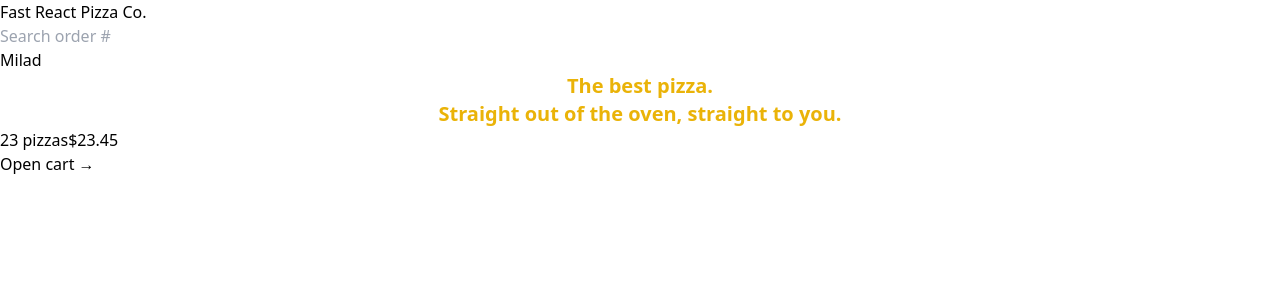
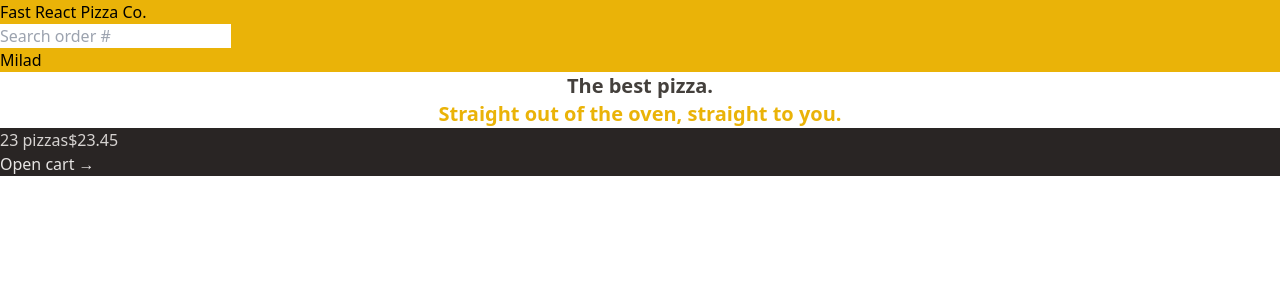
Before and after one commit to JS-Mechanic/Rapid-Za, a React (Vite) app: page / in a window 1280 px wide. Shown: the top 300 px of the page. Built offline with nearby package versions, Linux system fonts and the light colour scheme.

Commit message:
Working with colors

```diff
--- a/src/features/cart/CartOverview.jsx
+++ b/src/features/cart/CartOverview.jsx
@@ -2,8 +2,8 @@ import {Link} from "react-router-dom";
 
 function CartOverview() {
 	return (
-		<div>
-			<p>
+		<div className="bg-stone-800 text-stone-200">
+			<p className="text-stone-300">
 				<span>23 pizzas</span>
 				<span>$23.45</span>
 			</p>
--- a/src/ui/Header.jsx
+++ b/src/ui/Header.jsx
@@ -3,7 +3,7 @@ import SearchOrder from "../features/order/SearchOrder.jsx";
 
 export default function Header() {
 	return (
-		<header>
+		<header className="bg-yellow-500">
 			<Link to="/">Fast React Pizza Co.</Link>
 			<SearchOrder />
 			<p>Milad</p>
--- a/src/ui/Home.jsx
+++ b/src/ui/Home.jsx
@@ -1,10 +1,10 @@
 function Home() {
 	return (
 		<div>
-			<h1 className="text-xl text-yellow-500 font-semibold text-center">
+			<h1 className="text-xl text-stone-700 font-semibold text-center">
 				The best pizza.
 				<br />
-				Straight out of the oven, straight to you.
+				<span className="text-yellow-500">Straight out of the oven, straight to you.</span>
 			</h1>
 		</div>
 	);
```
